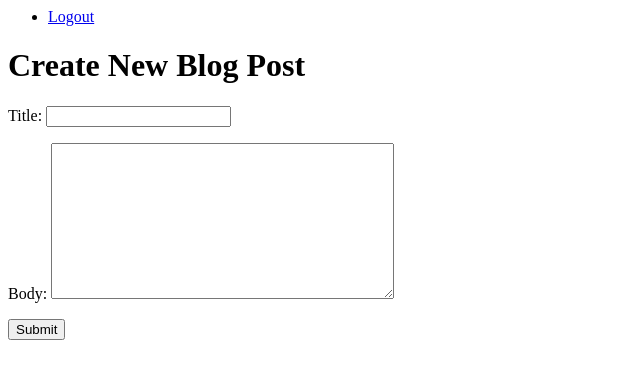
After one commit to pedrozan/blog, a Django app: page /blog/post/new/ in a window 1280 px wide. The commit adds this page. Shown: the top 379 px of the page, without its empty margins (0-640 px from the left). Run offline with Django 3.2, Linux system fonts and the light colour scheme; the visitor is signed in with stand-in values (Sample User, id 1).

Commit message:
Creating new blog post feature

```diff
--- a/src/blog/forms.py
+++ b/src/blog/forms.py
@@ -1,6 +1,6 @@
 from django import forms
 
-from blog.models import Blog
+from blog.models import Blog, BlogPost
 
 
 class BlogForm(forms.ModelForm):
@@ -8,3 +8,10 @@ class BlogForm(forms.ModelForm):
         model = Blog
 
         fields = ['title']
+
+
+class BlogPostForm(forms.ModelForm):
+    class Meta:
+        model = BlogPost
+
+        fields = ['title', 'body']
--- /dev/null
+++ b/src/blog/templates/blog_post.html
@@ -0,0 +1,10 @@
+{% extends "base.html" %}
+
+{% block content %}
+<h1>Create New Blog Post</h1>
+<form action="" method="post">{% csrf_token %}
+  {{ form.as_p }}
+
+  <input type="submit" value="Submit" />
+</form>
+{% endblock %}
--- a/src/blog/views.py
+++ b/src/blog/views.py
@@ -6,8 +6,8 @@ from django.views.generic import CreateView, UpdateView
 from django.contrib.auth.decorators import login_required
 from django.views.generic import TemplateView
 
-from blog.forms import BlogForm
-from blog.models import Blog
+from blog.forms import BlogForm, BlogPostForm
+from blog.models import Blog, BlogPost
 
 
 class HomeView(TemplateView):
@@ -53,3 +53,22 @@ class UpdateBlogView(UpdateView):
     @method_decorator(login_required)
     def dispatch(self, request, *args, **kwargs):
         return super(UpdateBlogView, self).dispatch(request, *args, **kwargs)
+
+
+class NewBlogPostView(CreateView):
+    form_class = BlogPostForm
+    template_name = 'blog_post.html'
+
+    @method_decorator(login_required)
+    def dispatch(self, request, *args, **kwargs):
+        return super(NewBlogPostView, self).dispatch(request, *args, **kwargs)
+
+    def form_valid(self, form):
+        blog_post_obj = form.save(commit=False)
+        blog_post_obj.blog = Blog.objects.get(owner=self.request.user)
+        blog_post_obj.slug = slugify(blog_post_obj.title)
+        blog_post_obj.is_published = True
+
+        blog_post_obj.save()
+
+        return HttpResponseRedirect(reverse('home'))
--- a/src/ph_blog/urls.py
+++ b/src/ph_blog/urls.py
@@ -3,7 +3,7 @@ from django.contrib import admin
 from django.contrib.auth.views import LoginView, LogoutView
 
 from accounts.views import UserRegistrationView
-from blog.views import NewBlogView, HomeView, UpdateBlogView
+from blog.views import NewBlogView, HomeView, UpdateBlogView, NewBlogPostView
 
 urlpatterns = [
     path('admin/', admin.site.urls),
@@ -13,4 +13,5 @@ urlpatterns = [
     path('logout/', LogoutView.as_view(next_page='/login/'), name='logout'),
     path('blog/new', NewBlogView.as_view(), name='new-blog'),
     path('blog/<pk>/update/', UpdateBlogView.as_view(), name='update-blog'),
+    path('blog/post/new/', NewBlogPostView.as_view(), name='new-blog-post'),
 ]
```
Also changed, not shown: src/blog/templates/home.html (+6 -5 lines).
